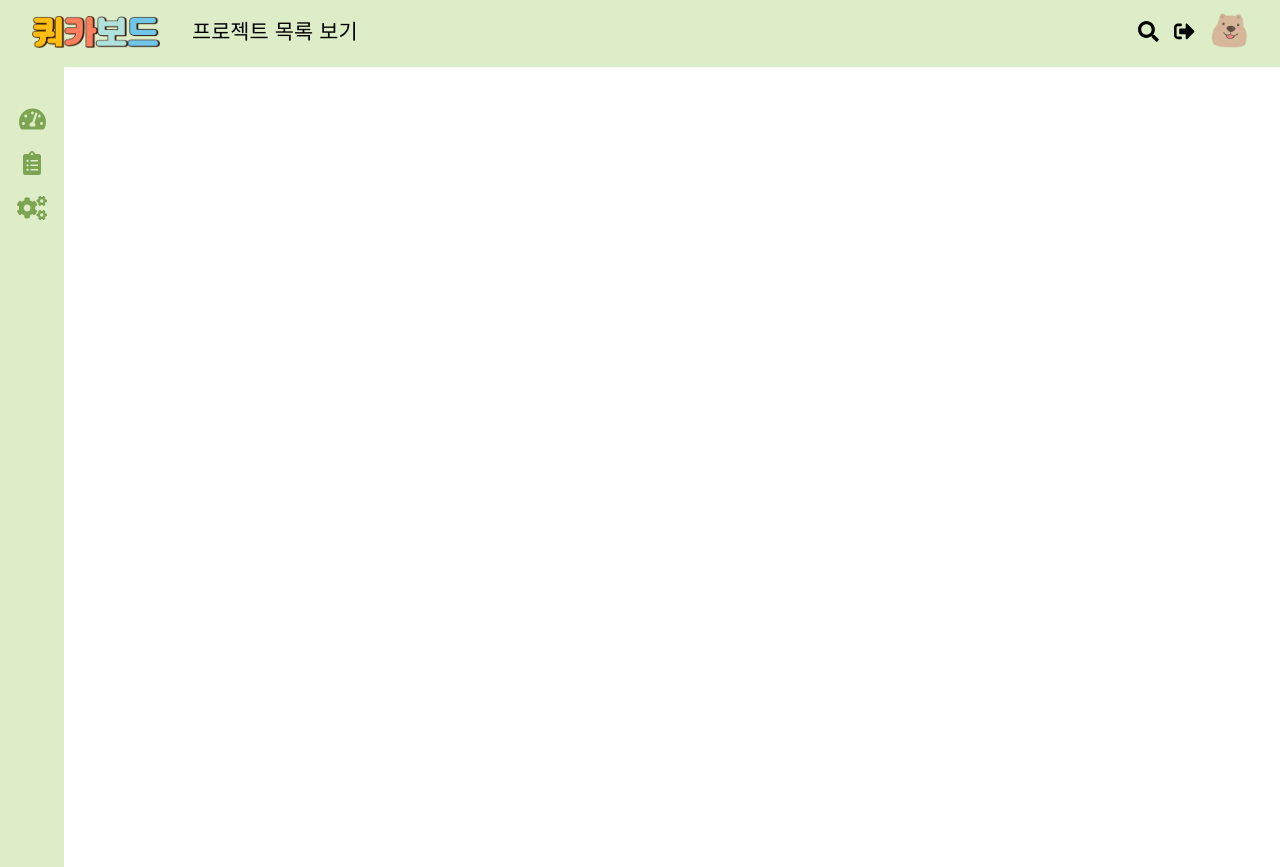
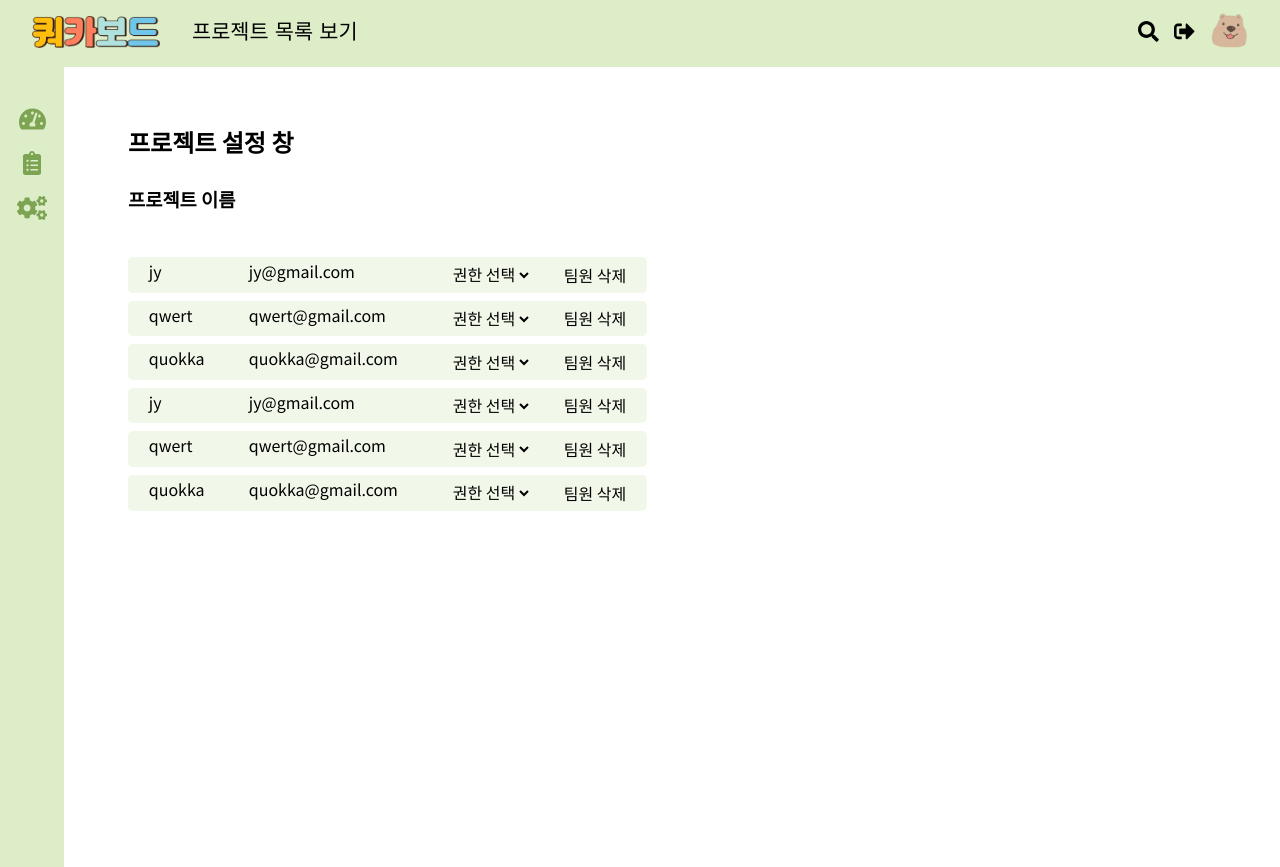
Before and after one commit to codestates/quokkaBoard-client, a React (Create React App) app: page / in a window 1280 px wide. Built offline with nearby package versions, Linux system fonts and the light colour scheme; what react-dotenv would draw is missing.

Commit message:
💄 Add Project Layout

```diff
--- a/src/components/layout/App.tsx
+++ b/src/components/layout/App.tsx
@@ -5,11 +5,13 @@ import LandingPage from '../views/landing/LandingPage';
 import Nav from '../views/nav/Nav';
 import Login from '../views/modal/login/Login';
 import UserInfo from '../views/userInfo/UserInfo';
+import ProjectSetting from '../views/projectSetting/ProjectSetting';
 
 function App() {
 	return (
 		<>
 			<Nav />
+			<ProjectSetting />
 		</>
 	);
 }
--- a/src/components/views/modal/search/FollowerUserResult.tsx
+++ b/src/components/views/modal/search/FollowerUserResult.tsx
@@ -3,7 +3,7 @@ import styles from './sections/search.module.css';
 
 const FollowerUserResult = ({ result }: any) => {
 	return (
-		<li key={result.id} className={styles.li}>
+		<li className={styles.li}>
 			<span className={styles.nickname}>{result.nickname}</span>
 			<span className={styles.email}>{result.email} </span>
 			<button className={styles.plus_btn}>
--- a/src/components/views/modal/search/Search.tsx
+++ b/src/components/views/modal/search/Search.tsx
@@ -45,10 +45,10 @@ const Search = (props: any) => {
 			<ul className={styles.ul}>
 				{isSearchListClicked
 					? searchUser.map((result) => {
-							return <SearchUserResult result={result} />;
+							return <SearchUserResult key={result.id} result={result} />;
 					  })
 					: followerUser.map((result) => {
-							return <FollowerUserResult result={result} />;
+							return <FollowerUserResult key={result.id} result={result} />;
 					  })}
 			</ul>
 		</section>
--- a/src/components/views/modal/search/SearchUserResult.tsx
+++ b/src/components/views/modal/search/SearchUserResult.tsx
@@ -3,7 +3,7 @@ import styles from './sections/search.module.css';
 
 const SearchUserResult = ({ result }: any) => {
 	return (
-		<li key={result.id} className={styles.li}>
+		<li className={styles.li}>
 			<span className={styles.nickname}>{result.nickname}</span>
 			<span className={styles.email}>{result.email} </span>
 			<button className={styles.plus_btn}>
--- a/src/components/views/nav/mainNavbar/MainNavbar.tsx
+++ b/src/components/views/nav/mainNavbar/MainNavbar.tsx
@@ -1,5 +1,6 @@
 import React from 'react';
 import styles from './sections/mainNavbar.module.css';
+import ProjectSetting from '../../projectSetting/ProjectSetting';
 
 const MainNavbar = () => {
 	return (
--- /dev/null
+++ b/src/components/views/projectSetting/ProjectMember.tsx
@@ -0,0 +1,22 @@
+import React from 'react';
+import styles from './sections/projectSetting.module.css';
+
+const ProjectMember = ({ user }: any) => {
+	return (
+		<li className={styles.li}>
+			<span className={styles.span_nickname}>{user.nickname}</span>
+			<span className={styles.span_email}>{user.email}</span>
+			<select className={styles.select} name="authority">
+				<option value="">권한 선택</option>
+				<option value="admin">admin</option>
+				<option value="write">write</option>
+				<option value="read">read</option>
+			</select>
+			<button className={styles.btn}>
+				<span className={styles.remove_btn}>팀원 삭제</span>
+			</button>
+		</li>
+	);
+};
+
+export default ProjectMember;
--- /dev/null
+++ b/src/components/views/projectSetting/ProjectSetting.tsx
@@ -0,0 +1,20 @@
+import React from 'react';
+import styles from './sections/projectSetting.module.css';
+import searchResult from '../modal/search/sections/searchResult';
+import ProjectMember from './ProjectMember';
+
+const ProjectSetting = (props: any) => {
+	return (
+		<div className={styles.container}>
+			<h2 className={styles.h2}>프로젝트 설정 창</h2>
+			<h3 className={styles.h3}>프로젝트 이름</h3>
+			<ul className={styles.ul}>
+				{searchResult.map((user) => {
+					return <ProjectMember key={user.id} user={user} />;
+				})}
+			</ul>
+		</div>
+	);
+};
+
+export default ProjectSetting;
--- /dev/null
+++ b/src/components/views/projectSetting/sections/projectSetting.module.css
@@ -0,0 +1,38 @@
+.container {
+	position: absolute;
+	top: 5rem;
+	left: 5rem;
+	padding: 1rem 3rem;
+}
+
+.container > * {
+	/* font-family: var(--font-sub1); */
+}
+
+.h2 {
+	margin: 2rem 0;
+}
+
+.ul {
+	margin-top: 3rem;
+}
+
+.li {
+	margin: 0.5rem 0;
+	background-color: var(--green-a);
+	border-radius: 0.3rem;
+	padding: 0.3rem 1.3rem;
+	display: flex;
+}
+
+.li > .span_nickname {
+	min-width: 100px;
+}
+
+.li > .span_email {
+	min-width: 200px;
+}
+
+.li > .select {
+	margin-right: 2rem;
+}
```
